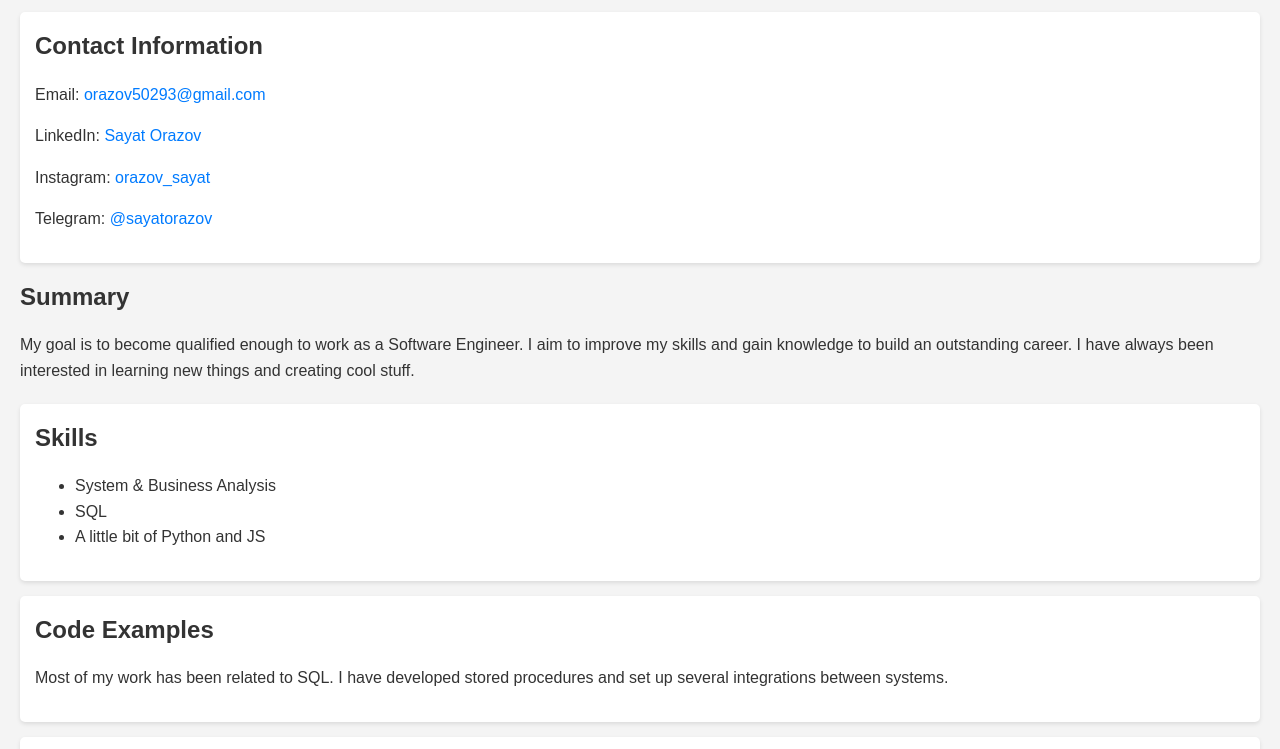
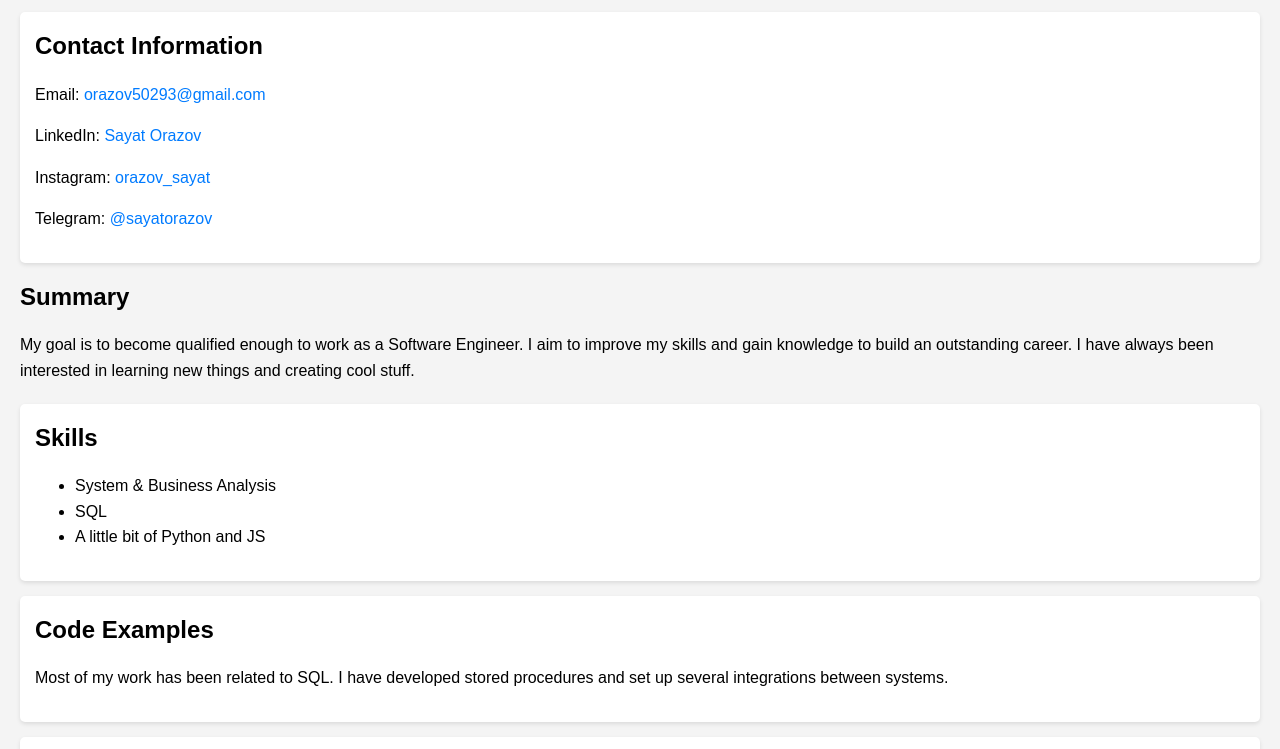
Before and after one commit to sayat-orazov/rsschool-cv, a plain HTML site: page index.html in a window 1280 px wide. Shown: the part 79-828 px from the top of the page. Drawn offline with Linux system fonts and the light colour scheme.

Commit message:
change css file

```diff
--- a/styles.css
+++ b/styles.css
@@ -4,7 +4,7 @@ body {
     padding: 0;
     line-height: 1.6;
     background-color: #f4f4f4;
-    color: #333;
+    color: #git 333;
     padding: 20px;
 }
 
```
